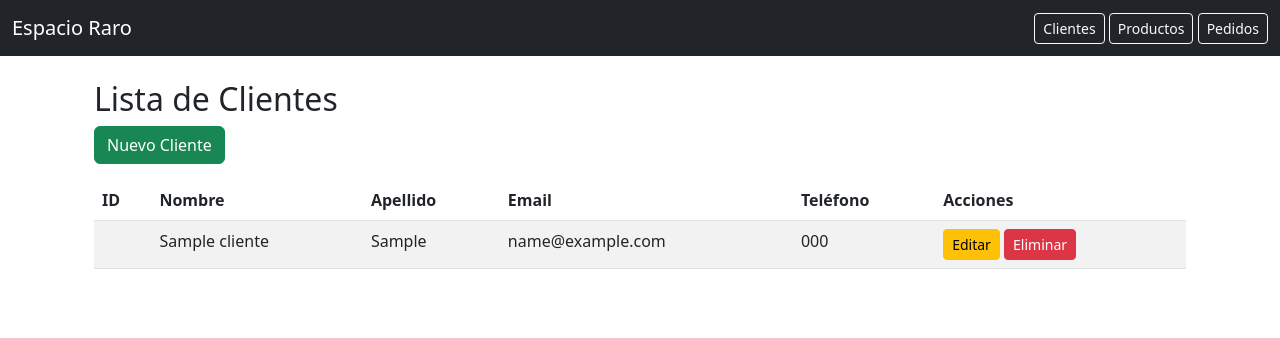
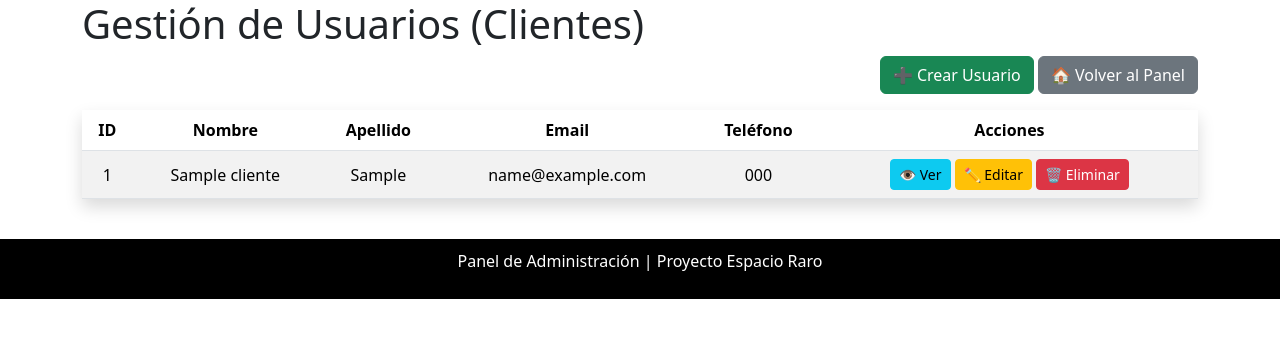
Before and after one commit to bones-2828/espacio-raro2, a Django app: page /clientes/ in a window 1280 px wide. Shown: the top 338 px of the page. Run offline with Django 5.2, Linux system fonts and the light colour scheme; a user stored in the database is signed in; tables that the repository leaves empty hold one stand-in row (values such as "Sample post").

Commit message:
Add files via upload

```diff
--- a/espacioraro/urls.py
+++ b/espacioraro/urls.py
@@ -3,31 +3,26 @@
 from main import views
 
 urlpatterns = [
+    # Admin Django
     path('admin/', admin.site.urls),
+
+    # Sitio general
     path('', views.homepage, name="homepage"),
     path('quickorder/', views.order, name="quickorder"),
+
+    # Autenticación
     path('login/', views.login_view, name="login_view"),
     path('register/', views.register, name="register"),
+    path('logout/', views.logout_view, name='logout'),
+
+    # Paneles
     path('dashboard/', views.dashboard, name="dashboard"),
-    path('logout/', views.logout_view, name='logout'),
-    path('user-dashboard/', views.user_dashboard, name='user_dashboard'),
-    path('order/', views.order, name='order'),
+    path('user_dashboard/', views.user_dashboard, name='user_dashboard'),
+
     # CRUD Clientes
-    path('clientes/crear/', views.clientes_create, name='clientes_create'),
     path('clientes/', views.clientes_list, name='clientes_list'),
-    path('clientes/editar/', views.clientes_edit_select, name='clientes_edit_select'),
-    path('clientes/eliminar/', views.clientes_delete_select, name='clientes_delete_select'),
-
-    # CRUD Productos
-    path('productos/crear/', views.productos_create, name='productos_create'),
-    path('productos/', views.productos_list, name='productos_list'),
-    path('productos/editar/', views.productos_edit_select, name='productos_edit_select'),
-    path('productos/eliminar/', views.productos_delete_select, name='productos_delete_select'),
-
-    # CRUD Pedidos
-    path('pedidos/crear/', views.pedidos_create, name='pedidos_create'),
-    path('pedidos/', views.pedidos_list, name='pedidos_list'),
-    path('pedidos/editar/', views.pedidos_edit_select, name='pedidos_edit_select'),
-    path('pedidos/eliminar/', views.pedidos_delete_select, name='pedidos_delete_select'),
-
+    path('clientes/nuevo/', views.clientes_create, name='clientes_create'),
+    path('clientes/<int:pk>/', views.clientes_detail, name='clientes_detail'),
+    path('clientes/<int:pk>/editar/', views.clientes_update, name='clientes_update'),
+    path('clientes/<int:pk>/eliminar/', views.clientes_delete, name='clientes_delete'),
 ]
--- a/main/views.py
+++ b/main/views.py
@@ -1,140 +1,151 @@
 from django.shortcuts import render, redirect, get_object_or_404
 from django.contrib import messages
+from django.contrib.auth.models import User
 from django.contrib.auth import authenticate, login, logout
-from django.contrib.auth.decorators import login_required
-from .models import Clientes, Producto, Pedidos
+from django.contrib.auth.decorators import login_required, user_passes_test
+from .models import Clientes
+from .forms import ClientesForm
 
+# ---------------------------
+# VISTAS GENERALES DEL SITIO
+# ---------------------------
 
-# ===========================
-# VISTAS PRINCIPALES
-# ===========================
 def homepage(request):
     return render(request, "index.html")
 
 def order(request):
     return render(request, "quickorder.html")
 
+# ---------------------------
+# AUTENTICACIÓN Y USUARIOS
+# ---------------------------
+
 def login_view(request):
     if request.method == "POST":
-        username = request.POST["username"]
-        password = request.POST["password"]
+        username = request.POST.get("username")
+        password = request.POST.get("password")
         user = authenticate(request, username=username, password=password)
+
         if user is not None:
             login(request, user)
-            if user.is_superuser:
+            if user.is_superuser or user.is_staff:
                 return redirect("dashboard")
             else:
                 return redirect("user_dashboard")
         else:
-            messages.error(request, "Credenciales incorrectas.")
+            messages.error(request, "Usuario o contraseña incorrectos")
+
     return render(request, "login.html")
 
-def register(request):
+
+def register_view(request):
     return render(request, "register.html")
 
+
+def register(request):
+    if request.method == 'POST':
+        username = request.POST.get('username')
+        email = request.POST.get('email')
+        password1 = request.POST.get('password1')
+        password2 = request.POST.get('password2')
+
+        if not username or not email or not password1 or not password2:
+            messages.error(request, "Todos los campos son obligatorios.")
+        elif password1 != password2:
+            messages.error(request, "Las contraseñas no coinciden.")
+        elif User.objects.filter(username=username).exists():
+            messages.error(request, "El nombre de usuario ya existe.")
+        elif User.objects.filter(email=email).exists():
+            messages.error(request, "El correo electrónico ya está registrado.")
+        else:
+            user = User.objects.create_user(username=username, email=email, password=password1)
+            user.save()
+            messages.success(request, "Cuenta creada correctamente. Puedes iniciar sesión.")
+            return redirect('login_view')
+
+    return render(request, 'register.html')
+
+
+def is_admin(user):
+    return user.is_superuser or user.is_staff
+
+
 @login_required
+@user_passes_test(is_admin)
 def dashboard(request):
     return render(request, "dashboard.html")
 
-@login_required
-def user_dashboard(request):
-    return render(request, "user_dashboard.html")
 
 def logout_view(request):
     logout(request)
-    return redirect("homepage")
+    return redirect('login_view')
 
 
-# ===========================
+@login_required
+def user_dashboard(request):
+    if request.user.is_superuser or request.user.is_staff:
+        return redirect('dashboard')
+
+    context = {'username': request.user.username}
+    return render(request, 'user_dashboard.html', context)
+
+# ---------------------------
 # CRUD CLIENTES
-# ===========================
+# ---------------------------
+
 @login_required
+@user_passes_test(is_admin)
 def clientes_list(request):
     clientes = Clientes.objects.all()
-    return render(request, "clientes_list.html", {"clientes": clientes})
+    return render(request, 'clientes/clientes_list.html', {'clientes': clientes})
+
 
 @login_required
+@user_passes_test(is_admin)
 def clientes_create(request):
-    if request.method == "POST":
-        nombre = request.POST.get("nombre")
-        apellido = request.POST.get("apellido")
-        email = request.POST.get("email")
-        telefono = request.POST.get("telefono")
-        Clientes.objects.create(
-            nombre=nombre, apellido=apellido, email=email, telefono=telefono
-        )
-        messages.success(request, "Cliente creado correctamente.")
-        return redirect("clientes_list")
-    return render(request, "clientes_create.html")
+    if request.method == 'POST':
+        form = ClientesForm(request.POST)
+        if form.is_valid():
+            form.save()
+            messages.success(request, "Cliente creado correctamente.")
+            return redirect('clientes_list')
+        else:
+            messages.error(request, "Error al guardar el cliente.")
+    else:
+        form = ClientesForm()
+    return render(request, 'clientes/clientes_form.html', {'form': form, 'titulo': 'Crear Cliente'})
+
 
 @login_required
-def clientes_edit_select(request):
-    clientes = Clientes.objects.all()
-    return render(request, "clientes_edit_select.html", {"clientes": clientes})
+@user_passes_test(is_admin)
+def clientes_detail(request, pk):
+    cliente = get_object_or_404(Clientes, pk=pk)
+    return render(request, 'clientes/clientes_detail.html', {'cliente': cliente})
+
 
 @login_required
-def clientes_delete_select(request):
-    clientes = Clientes.objects.all()
-    return render(request, "clientes_delete_select.html", {"clientes": clientes})
+@user_passes_test(is_admin)
+def clientes_update(request, pk):
+    cliente = get_object_or_404(Clientes, pk=pk)
+    if request.method == 'POST':
+        form = ClientesForm(request.POST, instance=cliente)
+        if form.is_valid():
+            form.save()
+            messages.success(request, "Cliente actualizado correctamente.")
+            return redirect('clientes_list')
+        else:
+            messages.error(request, "Error al actualizar el cliente.")
+    else:
+        form = ClientesForm(instance=cliente)
+    return render(request, 'clientes/clientes_update.html', {'form': form, 'titulo': 'Editar Cliente'})
 
 
-# ===========================
-# CRUD PRODUCTOS
-# ===========================
 @login_required
-def productos_list(request):
-    productos = Producto.objects.all()
-    return render(request, "productos_list.html", {"productos": productos})
-
-@login_required
-def productos_create(request):
-    if request.method == "POST":
-        nombre = request.POST.get("nombre")
-        precio = request.POST.get("precio")
-        stock = request.POST.get("stock")
-        Producto.objects.create(nombre=nombre, precio=precio, stock=stock)
-        messages.success(request, "Producto creado correctamente.")
-        return redirect("productos_list")
-    return render(request, "productos_create.html")
-
-@login_required
-def productos_edit_select(request):
-    productos = Producto.objects.all()
-    return render(request, "productos_edit_select.html", {"productos": productos})
-
-@login_required
-def productos_delete_select(request):
-    productos = Producto.objects.all()
-    return render(request, "productos_delete_select.html", {"productos": productos})
-
-
-# ===========================
-# CRUD PEDIDOS
-# ===========================
-@login_required
-def pedidos_list(request):
-    pedidos = Pedidos.objects.all()
-    return render(request, "pedidos_list.html", {"pedidos": pedidos})
-
-@login_required
-def pedidos_create(request):
-    if request.method == "POST":
-        cliente_id = request.POST.get("cliente_id")
-        producto_id = request.POST.get("producto_id")
-        cantidad = request.POST.get("cantidad")
-        Pedidos.objects.create(
-            cliente_id=cliente_id, producto_id=producto_id, cantidad=cantidad
-        )
-        messages.success(request, "Pedido creado correctamente.")
-        return redirect("pedidos_list")
-    return render(request, "pedidos_create.html")
-
-@login_required
-def pedidos_edit_select(request):
-    pedidos = Pedidos.objects.all()
-    return render(request, "pedidos_edit_select.html", {"pedidos": pedidos})
-
-@login_required
-def pedidos_delete_select(request):
-    pedidos = Pedidos.objects.all()
-    return render(request, "pedidos_delete_select.html", {"pedidos": pedidos})
+@user_passes_test(is_admin)
+def clientes_delete(request, pk):
+    cliente = get_object_or_404(Clientes, pk=pk)
+    if request.method == 'POST':
+        cliente.delete()
+        messages.success(request, "Cliente eliminado correctamente.")
+        return redirect('clientes_list')
+    return render(request, 'clientes/clientes_confirm_delete.html', {'cliente': cliente})
--- /dev/null
+++ b/templates/clientes/clientes_list.html
@@ -0,0 +1,69 @@
+{% load static %}
+<!DOCTYPE html>
+<html lang="es">
+<head>
+  <meta charset="UTF-8">
+  <meta name="viewport" content="width=device-width, initial-scale=1.0">
+  <title>Gestión de Usuarios</title>
+  <link href="https://cdn.jsdelivr.net/npm/bootstrap@5.3.2/dist/css/bootstrap.min.css" rel="stylesheet">
+  <style>
+    footer {
+      background-color: black;
+      color: white;
+      text-align: center;
+      padding: 10px;
+      margin-top: 40px;
+    }
+  </style>
+</head>
+<body>
+
+  <div class="container">
+    <h1>Gestión de Usuarios (Clientes)</h1>
+    <div class="text-end mb-3">
+      <a href="{% url 'clientes_create' %}" class="btn btn-success">➕ Crear Usuario</a>
+      <a href="{% url 'homepage' %}" class="btn btn-secondary">🏠 Volver al Panel</a>
+    </div>
+
+    <table class="table table-striped table-hover text-center align-middle shadow">
+      <thead>
+        <tr>
+          <th>ID</th>
+          <th>Nombre</th>
+          <th>Apellido</th>
+          <th>Email</th>
+          <th>Teléfono</th>
+          <th>Acciones</th>
+        </tr>
+      </thead>
+      <tbody>
+        {% for cliente in clientes %}
+        <tr>
+          <td>{{ cliente.id_cliente }}</td>
+          <td>{{ cliente.nombre }}</td>
+          <td>{{ cliente.apellido }}</td>
+          <td>{{ cliente.email }}</td>
+          <td>{{ cliente.telefono }}</td>
+          <td class="actions">
+            <a href="{% url 'clientes_detail' cliente.id_cliente %}" class="btn btn-info btn-sm">👁️ Ver</a>
+            <a href="{% url 'clientes_update' cliente.id_cliente %}" class="btn btn-warning btn-sm">✏️ Editar</a>
+            <a href="{% url 'clientes_delete' cliente.id_cliente %}" class="btn btn-danger btn-sm"
+               onclick="return confirm('¿Seguro que deseas eliminar este usuario?');">🗑️ Eliminar</a>
+          </td>
+        </tr>
+        {% empty %}
+        <tr>
+          <td colspan="6">No hay usuarios registrados.</td>
+        </tr>
+        {% endfor %}
+      </tbody>
+    </table>
+  </div>
+
+  <footer>
+    <p>Panel de Administración | Proyecto Espacio Raro</p>
+  </footer>
+
+  <script src="https://cdn.jsdelivr.net/npm/bootstrap@5.3.2/dist/js/bootstrap.bundle.min.js"></script>
+</body>
+</html>
--- a/templates/user_dashboard.html
+++ b/templates/user_dashboard.html
@@ -20,7 +20,7 @@
       </ul>
 
       <div class="form-actions">
-        <a href="{% url 'logout' %}">Cerrar sesión</a>
+        <a href="{% url 'homepage' %}">Cerrar sesión</a>
       </div>
     </div>
   </div>
```
Also changed, not shown: main/forms.py (+9 -19 lines), templates/clientes/clientes_confirm_delete.html (added, +26 -0 lines), templates/clientes/clientes_detail.html (added, +32 -0 lines), templates/clientes/clientes_form.html (added, +27 -0 lines), templates/clientes/clientes_update.html (added, +27 -0 lines), templates/dashboard.html (+14 -22 lines), db.sqlite3, main/models.py (line endings or trailing spaces).
